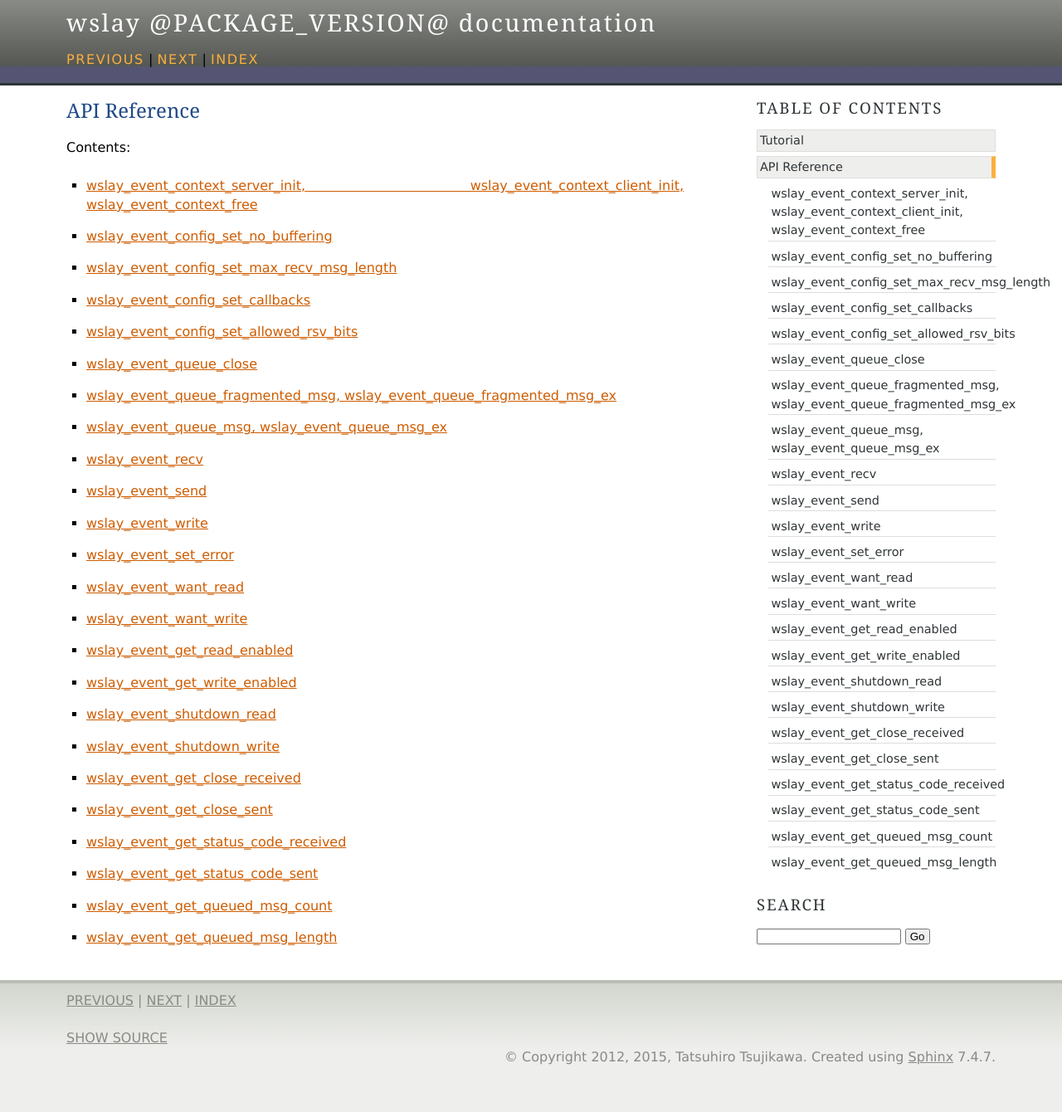
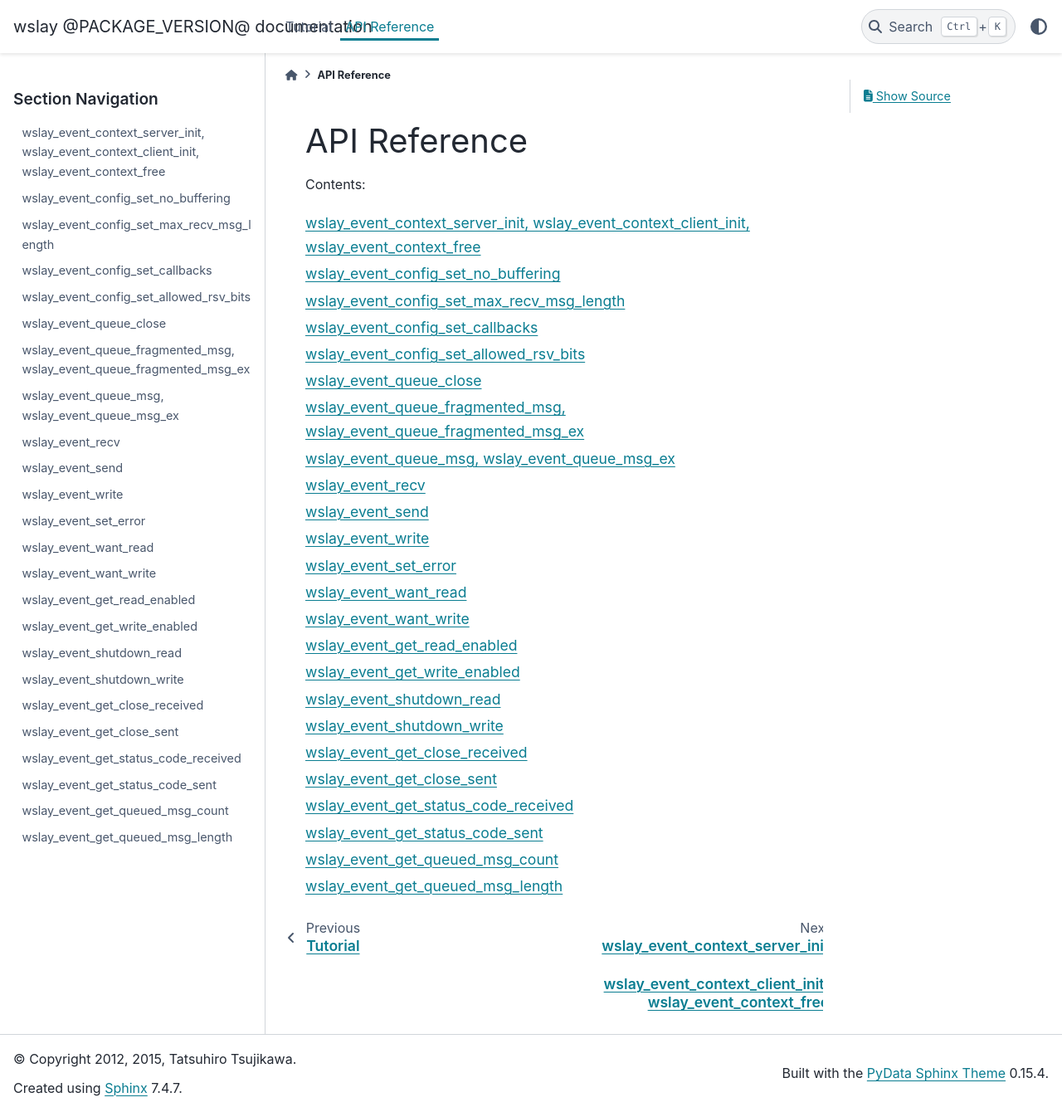
Before and after one commit to hfcjx/doc-demo, a Sphinx documentation site: the page built from doc/api_reference.rst, in a window 1280 px wide and 1340 px high. Shown: the whole window at 83% size. Built offline with Sphinx 7.4.7 and the PyData theme 0.15.4, drawn with Linux system fonts in a browser that asks for light colours.

Commit message:
Update conf.py

```diff
--- a/doc/conf.py
+++ b/doc/conf.py
@@ -91,10 +91,10 @@ pygments_style = 'sphinx'
 
 # The theme to use for HTML and HTML Help pages.  See the documentation for
 # a list of builtin themes.
-html_theme = 'agogo'
+#html_theme = 'agogo'
 #html_theme = 'sphinx_rtd_theme'
 #import sphinx_bootstrap_theme
-#html_theme = 'pydata_sphinx_theme'
+html_theme = 'pydata_sphinx_theme'
 
 # Theme options are theme-specific and customize the look and feel of a theme
 # further.  For a list of options available for each theme, see the
```
